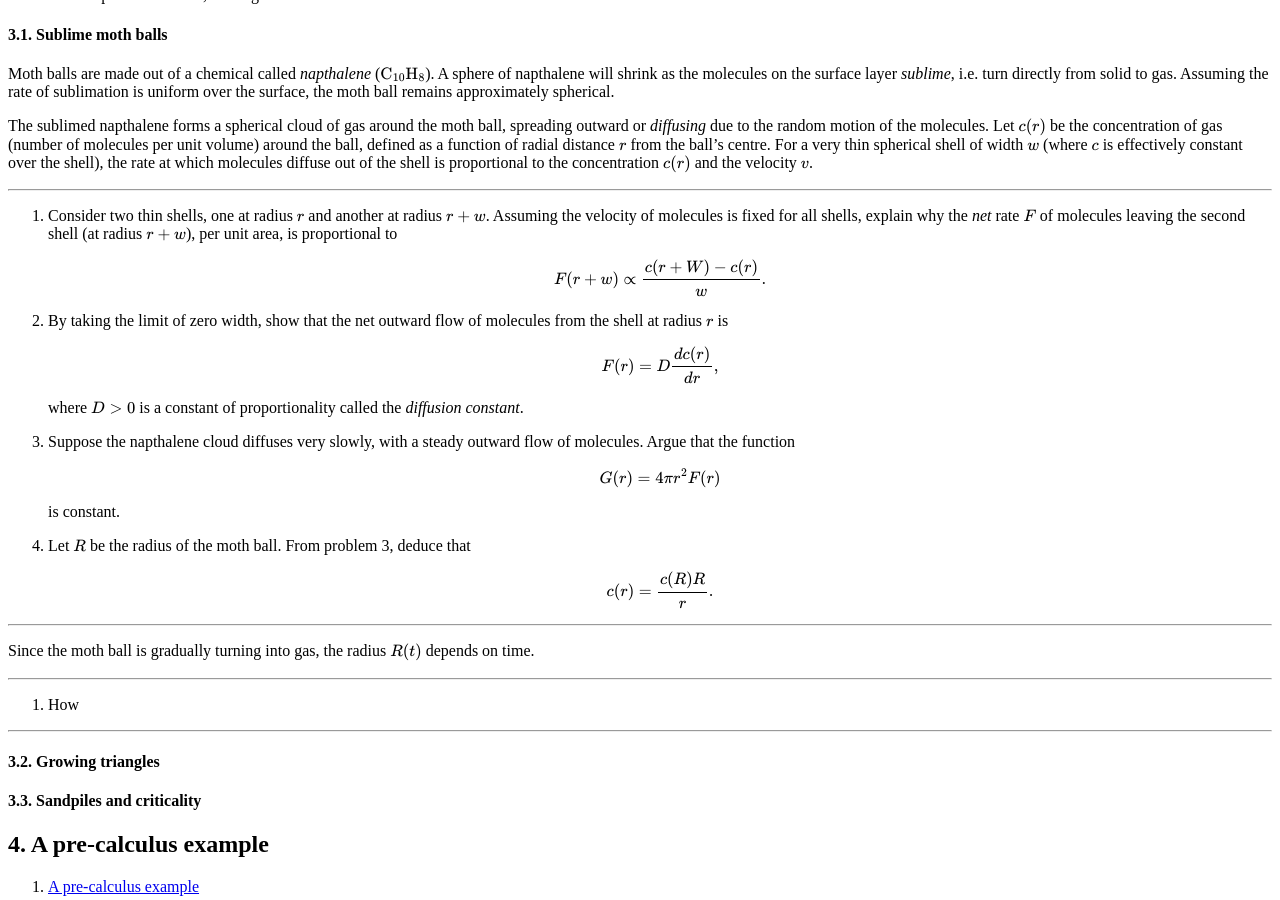
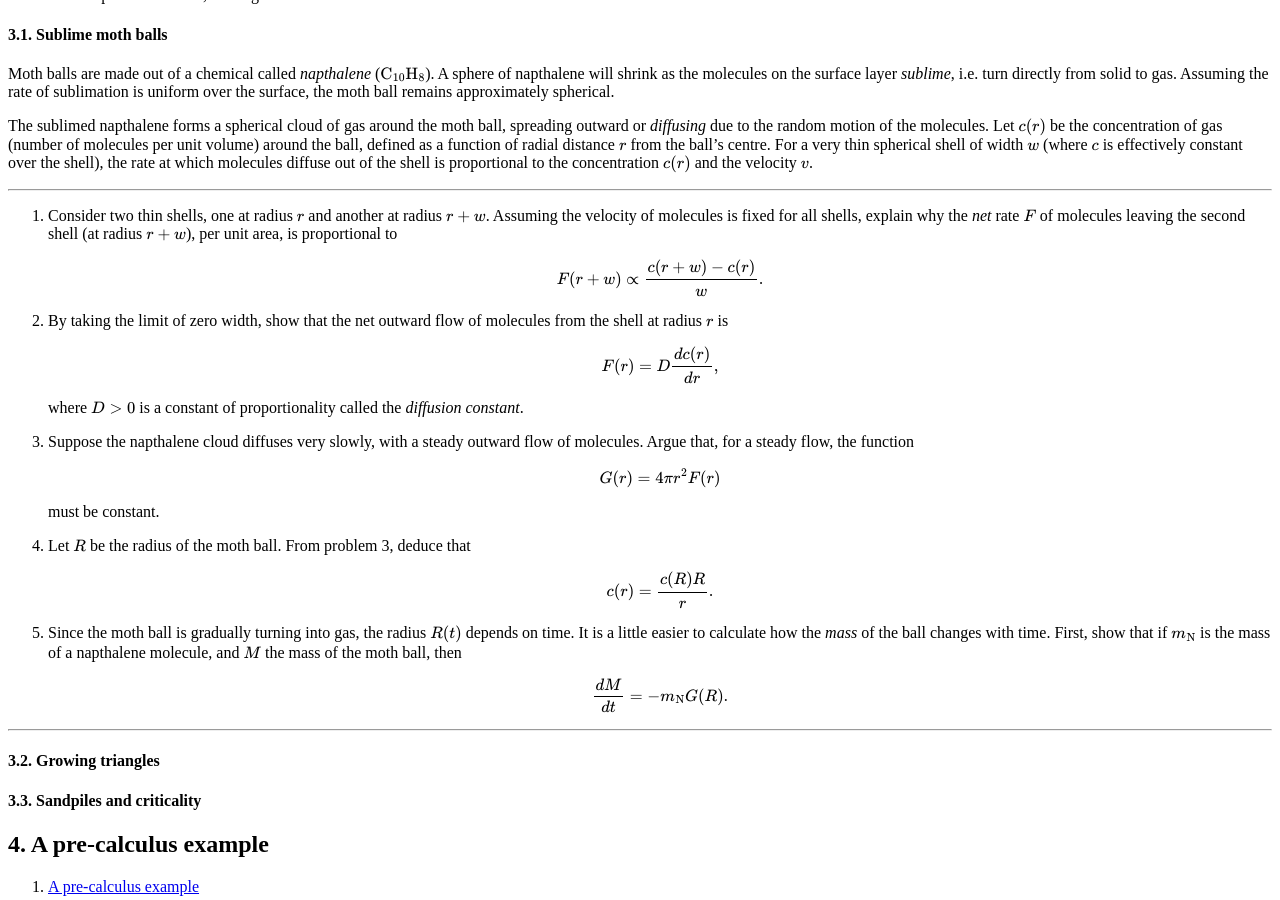
Before and after one commit to hapax/hapax.github.io, a Jekyll site: the page built from assets/teaching.md, in a window 1280 px wide and 900 px high, scrolled down 13655 px. Built offline with Jekyll 4.4.1, drawn with Linux system fonts in a browser that asks for light colours; our own code applies the rules of GitHub Pages for plain Markdown files; formulas are drawn with MathJax 3; a script that is not in the unit is left out.

Commit message:
Update teaching.md

```diff
--- a/assets/teaching.md
+++ b/assets/teaching.md
@@ -766,7 +766,7 @@ the shell is proportional to the concentration $c(r)$ and the velocity $v$.
     second shell (at radius $r+w$), per unit area, is proportional to
 
    $$
-   F(r+w) \propto \frac{c(r+W)-c(r)}{w}.
+   F(r+w) \propto \frac{c(r+w)-c(r)}{w}.
    $$
 
 2. By taking the limit of zero width, show that the
@@ -780,13 +780,13 @@ the shell is proportional to the concentration $c(r)$ and the velocity $v$.
     constant*.
 
 3. Suppose the napthalene cloud diffuses very slowly, with a steady
-   outward flow of molecules. Argue that the function
+   outward flow of molecules. Argue that, for a steady flow, the function
 
    $$
    G(r) = 4\pi r^2 F(r)
    $$
 
-   is constant.
+   must be constant.
 
 4. Let $R$ be the radius of the moth ball. From problem 3, deduce that
 
@@ -794,14 +794,16 @@ the shell is proportional to the concentration $c(r)$ and the velocity $v$.
    c(r) = \frac{c(R) R}{r}.
    $$
 
----
-
-Since the moth ball is gradually turning into gas, the radius $R(t)$
-depends on time.
-
-----
-
-3. How
+5. Since the moth ball is gradually turning into gas, the radius
+   $R(t)$ depends on time.
+   It is a little easier to calculate how the *mass* of the ball changes
+   with time.
+   First, show that if $m_\text{N}$ is the mass of a napthalene molecule, and
+   $M$ the mass of the moth ball, then
+
+   $$
+   \frac{dM}{dt} = -m_\text{N}G(R).
+   $$
 
 ----
 
```
